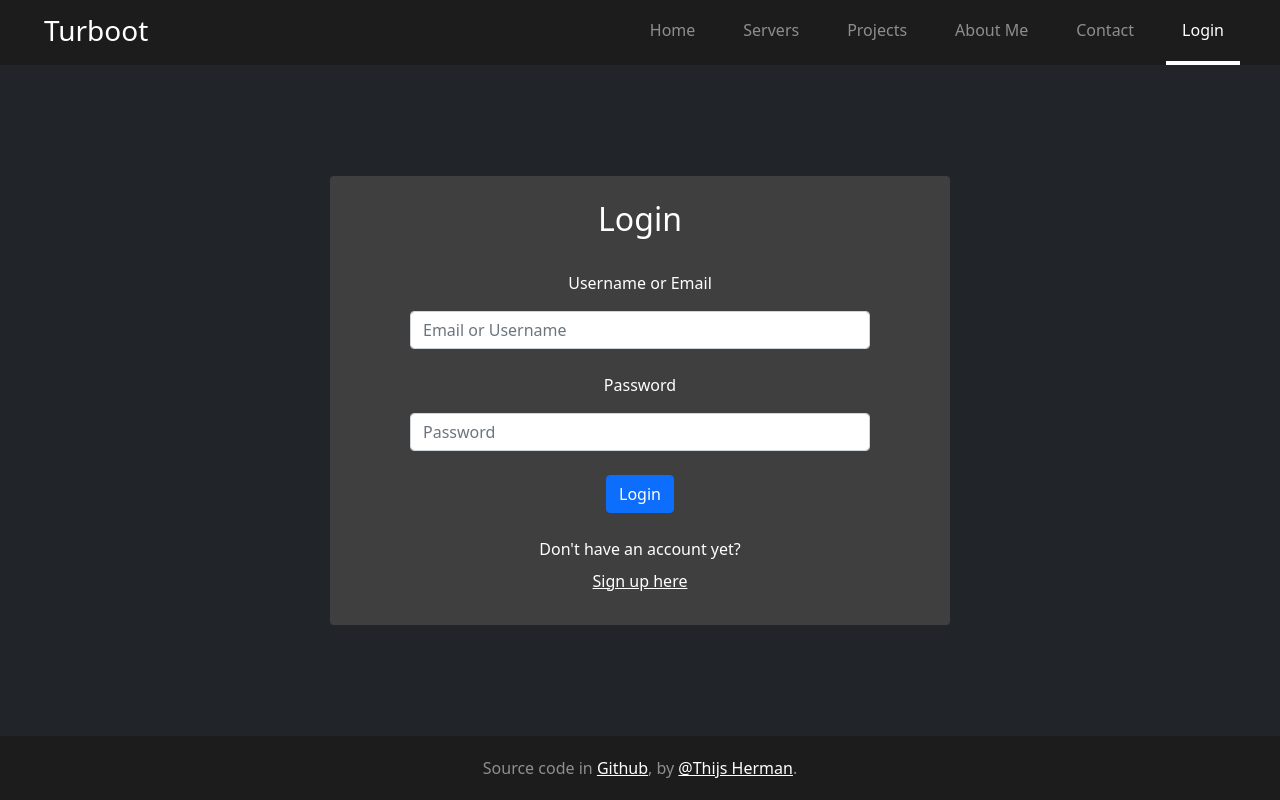
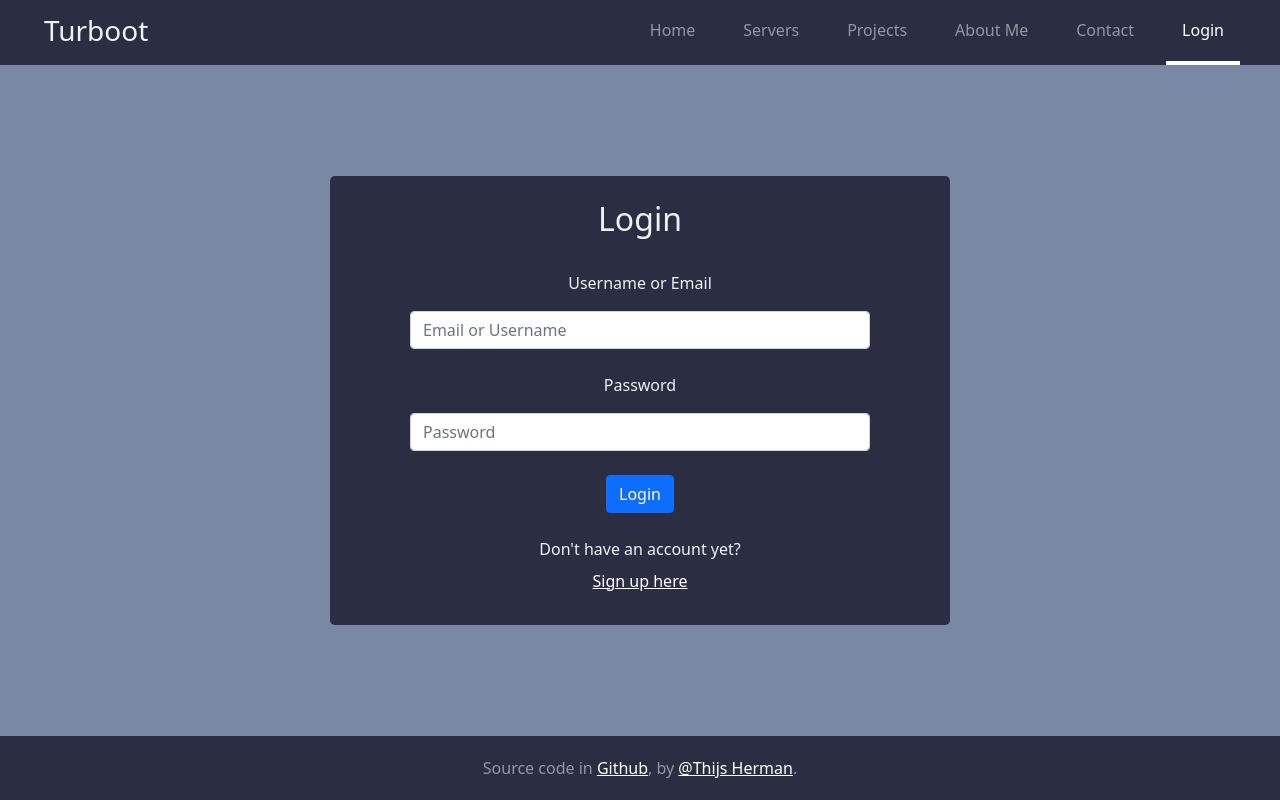
Before and after one commit to Turbootzz/Turboot, a PHP site: page /login.php in a window 1280 px wide. Run offline with PHP 8.4, Linux system fonts and the light colour scheme.

Commit message:
Changed colour theme
Not sure if I want to keep this..

```diff
--- a/assets/css/main.css
+++ b/assets/css/main.css
@@ -7,7 +7,10 @@
 /* --Globals-- */
 
 body {
-  background-color: rgb(213, 19, 19);
+  /* background-color: #8D99AE !important; */
+  background-color: #7888a5 !important;
+  color: #EDF2F4 !important;
+  /* color: rgb(22, 22, 22) !important; */
   display: flex;
   flex-direction: column;
   flex-grow: 1;
@@ -36,20 +39,25 @@ body {
 .btn-default:focus {
   color: #333;
   text-shadow: none; /* Prevent inheritence from `body` */
-  background-color: #fff;
+  /* background-color: #fff; */
+  background-color: #EDF2F4 ;
   border: 1px solid #fff;
 }
 
 /* --header-- */
 
 header {
-  /* background-color: aliceblue; */
-  background-color: rgb(28, 28, 28);
+  /* background-color: rgb(28, 28, 28); */
+  background-color: #2B2D42;
   width: 100%;
   display: flex;
   justify-content: center;
   padding: 10px;
   max-height: 65px;
+}
+
+.turboot-title {
+  color: #EDF2F4;
 }
 
 /* --Main-- */
@@ -63,14 +71,14 @@ header {
   padding: 250px;
 }
 
-
 /* Login / Sign up page */
 .login-whole {
   padding-left: 250px;
   padding-right: 250px;
 }
 .login-form {
-  background-color: rgb(63, 63, 63);
+  /* background-color: rgb(63, 63, 63); */
+  background-color: #2B2D42;
   padding-top: 1.5rem;
   padding-bottom: 1.5rem;
   padding-left: 80px;
@@ -85,7 +93,8 @@ header {
 }
 
 .cardz {
-  background-color: rgb(38, 38, 38);
+  /* background-color: rgb(38, 38, 38); */
+  background-color: #2B2D42;
   box-shadow: 0 4px 8px 0 rgba(0,0,0,0.2);
   transition: 0.3s;
   /* width: 29.19%; */
@@ -104,7 +113,7 @@ header {
 
 .cardtext {
   padding: 2px 16px;
-  background-color: rgb(38, 38, 38);
+  /* background-color: rgb(38, 38, 38); */
 }
 
 .cardlink {
@@ -123,7 +132,7 @@ footer {
   width: 100%;
   display: flex;
   justify-content: center;
-  background-color: rgb(28, 28, 28);
+  background-color: #2B2D42;
   padding: 20px;
 }
 
--- a/header.php
+++ b/header.php
@@ -33,12 +33,14 @@ require "assets/includes/functions.inc.php"; // calls for the functions from fil
   <!-- Custom styles -->
   <link href="assets/css/cover.css" rel="stylesheet">
 </head>
-<body class="d-flex text-center text-white bg-dark" >
+<!-- text-white bg-dark -->
+<body class="d-flex text-center" >
 <!-- <div class="bg-img" style="background-image: url(assets/img/bg.png)" alt="bg"> -->
     <header class="mb-auto" >
     <!-- header div -->
     <div class="headernav">
-        <h3 class="float-md-start mb-0 p-1" style="display:inline-block;">Turboot</h3>
+        <!-- <img src="assets/img/icon.png" alt="Turboot Icon" width="50" height="50" style="float: right;"> -->
+        <h3 class="turboot-title float-md-start mb-0 p-1" style="display:inline-block;">Turboot</h3>
         <nav class="nav nav-masthead justify-content-center float-md-end">
           <a class="nav-link <?php active('index.php'); active('');?>" aria-current="page" href="index.php">Home</a>
           <a class="nav-link <?php active('servers.php');?>" href="#">Servers</a>
--- a/login.php
+++ b/login.php
@@ -2,7 +2,7 @@
 include_once "header.php";
 ?>
 <div class="login-whole">
-  <div class="login-form square rounded  m-4 rounded">
+  <div class="login-form square rounded-3 m-4">
     <h2>Login</h2>
     <br>
     <form action="assets/includes/login.inc.php" method="post">
```
